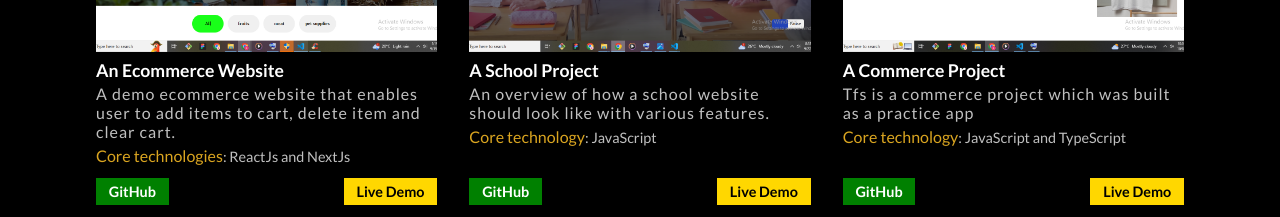
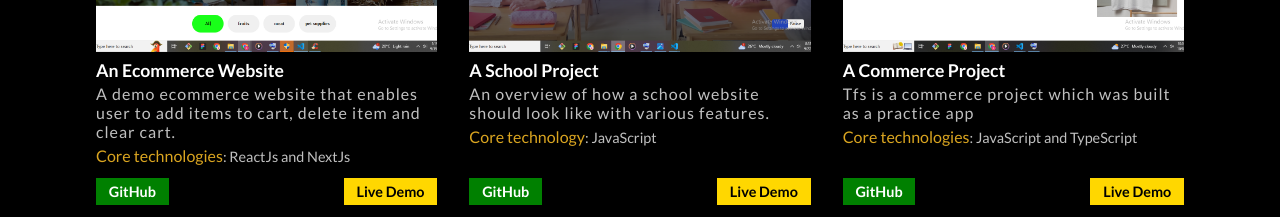
Before and after one commit to AbidemiDare/Portfolio, a Next.js app: page / in a window 1280 px wide. Shown: the part 860-1077 px from the top of the page. Built offline with nearby package versions, Linux system fonts and the light colour scheme.

Commit message:
'project.tsx

```diff
--- a/src/app/components/projects/project.tsx
+++ b/src/app/components/projects/project.tsx
@@ -112,7 +112,7 @@ export default function Project() {
               <div className={style.projectDescription}>
                 Tfs is a commerce project which was built as a practice app
                 <p>
-                  <span>Core technology</span>: JavaScript and TypeScript
+                  <span>Core technologies</span>: JavaScript and TypeScript
                 </p>
               </div>
             </div>
```
